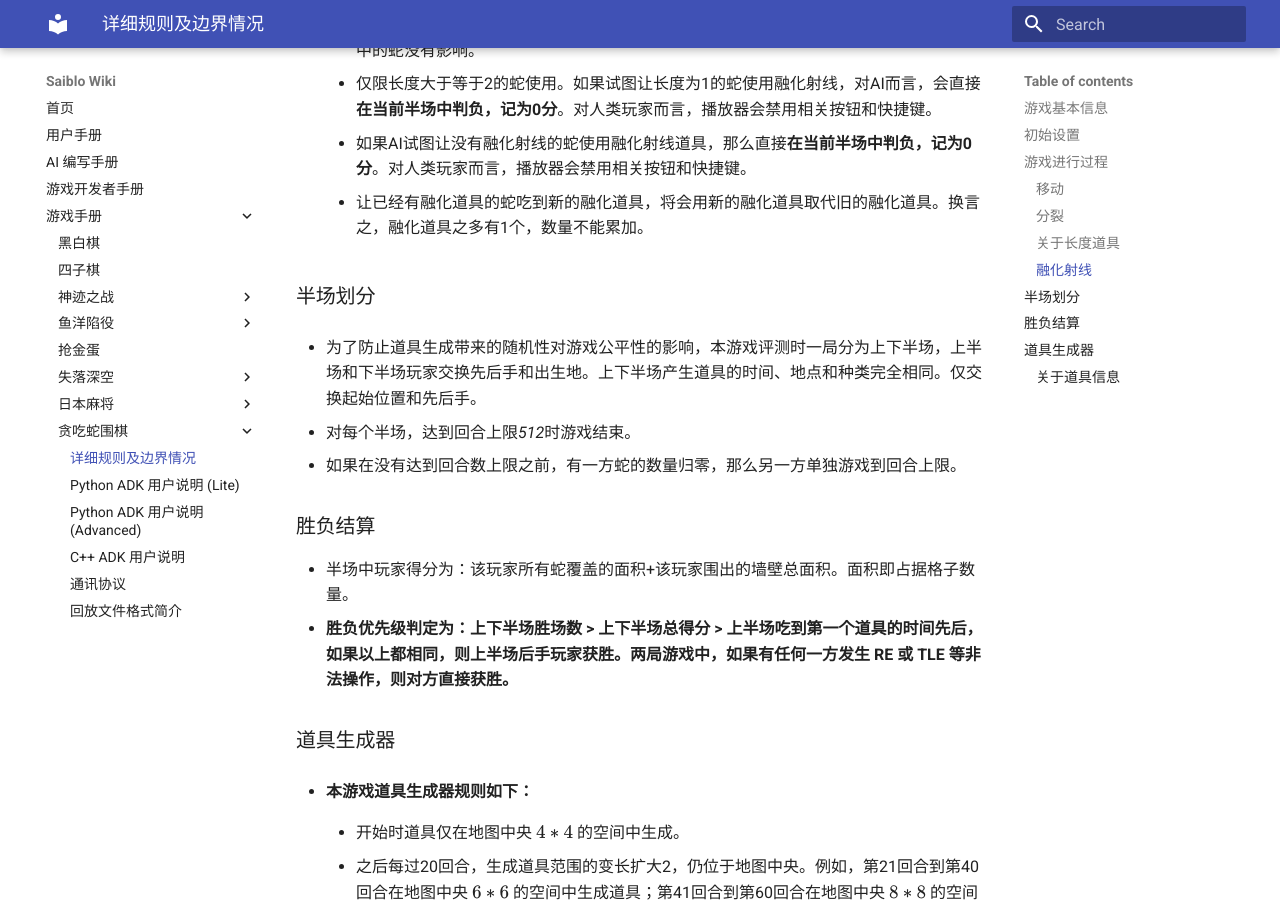
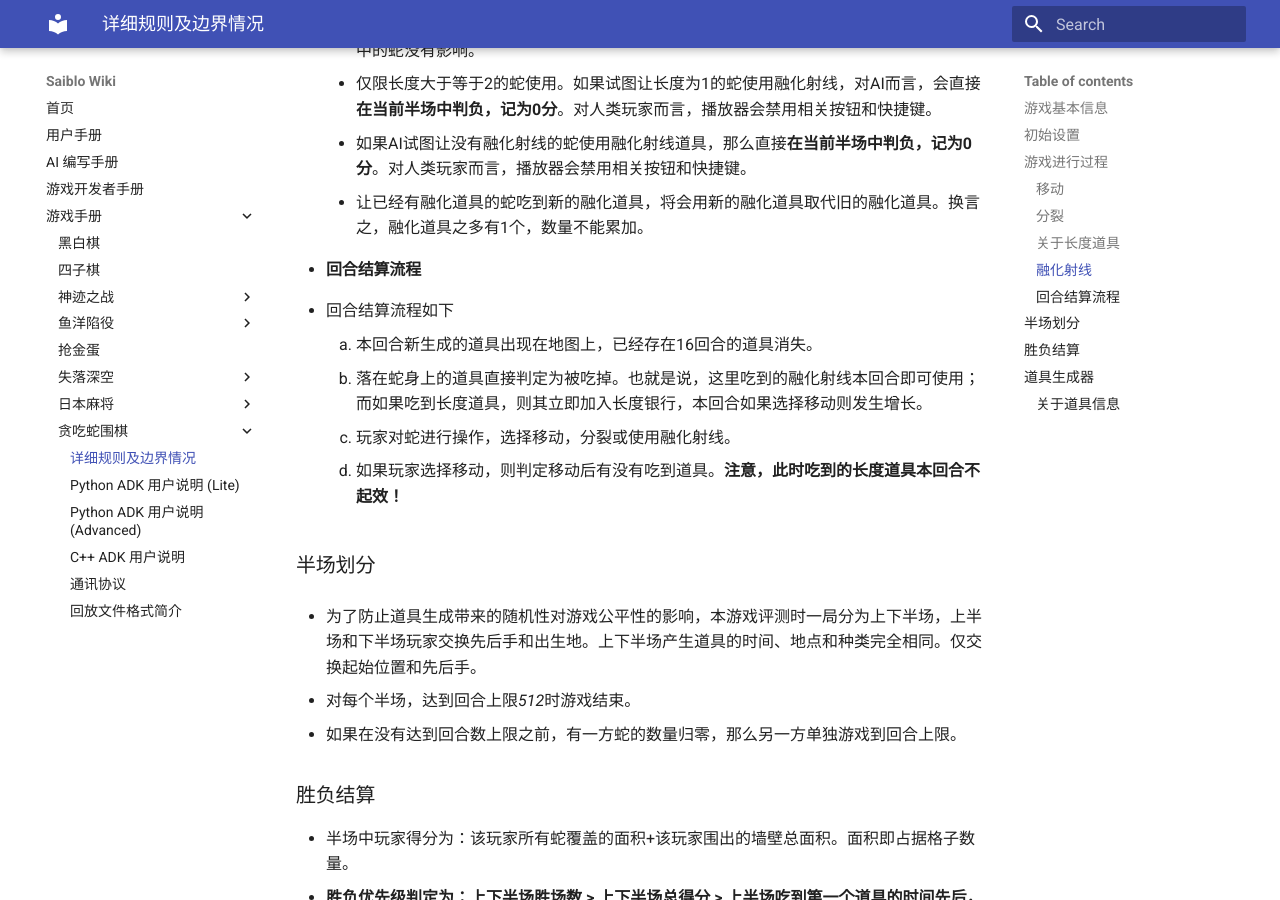
Before and after one commit to saiblo/saiblo-docs, an MkDocs documentation site: the page built from docs/games/snake-go/snake-go.md, in a window 1280 px wide and 900 px high, scrolled down 1702 px. Built offline with MkDocs 1.6.1 and Material for MkDocs 9.7.7, drawn with Linux system fonts in a browser that asks for light colours.

Commit message:
feat: added the order of events in a single turn

```diff
--- a/docs/games/snake-go/snake-go.md
+++ b/docs/games/snake-go/snake-go.md
@@ -41,6 +41,14 @@
      * 如果AI试图让没有融化射线的蛇使用融化射线道具，那么直接**在当前半场中判负，记为0分**。对人类玩家而言，播放器会禁用相关按钮和快捷键。
      * 让已经有融化道具的蛇吃到新的融化道具，将会用新的融化道具取代旧的融化道具。换言之，融化道具之多有1个，数量不能累加。
 
+* #### 回合结算流程
+
+  * 回合结算流程如下
+    1. 本回合新生成的道具出现在地图上，已经存在16回合的道具消失。
+    2. 落在蛇身上的道具直接判定为被吃掉。也就是说，这里吃到的融化射线本回合即可使用；而如果吃到长度道具，则其立即加入长度银行，本回合如果选择移动则发生增长。
+    3. 玩家对蛇进行操作，选择移动，分裂或使用融化射线。
+    4. 如果玩家选择移动，则判定移动后有没有吃到道具。**注意，此时吃到的长度道具本回合不起效！**
+
 ### 半场划分
 
    * 为了防止道具生成带来的随机性对游戏公平性的影响，本游戏评测时一局分为上下半场，上半场和下半场玩家交换先后手和出生地。上下半场产生道具的时间、地点和种类完全相同。仅交换起始位置和先后手。
```
